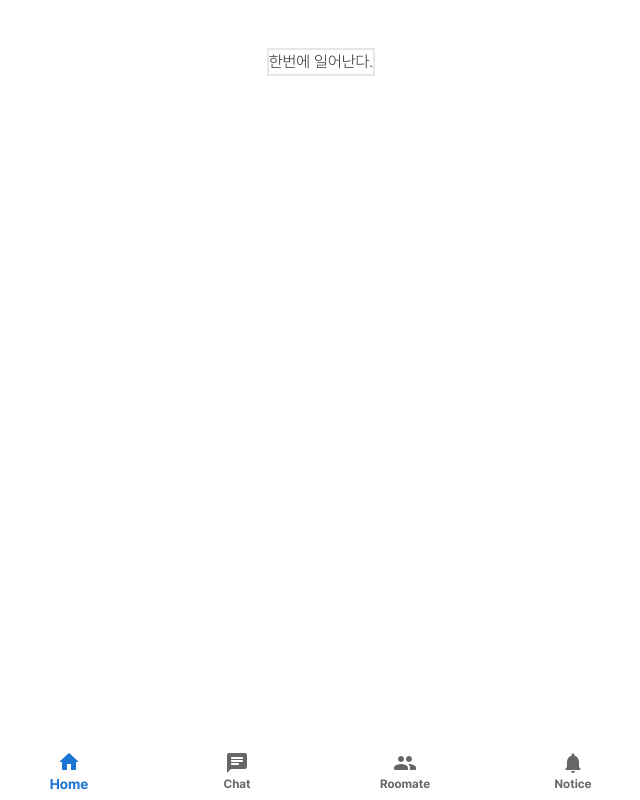
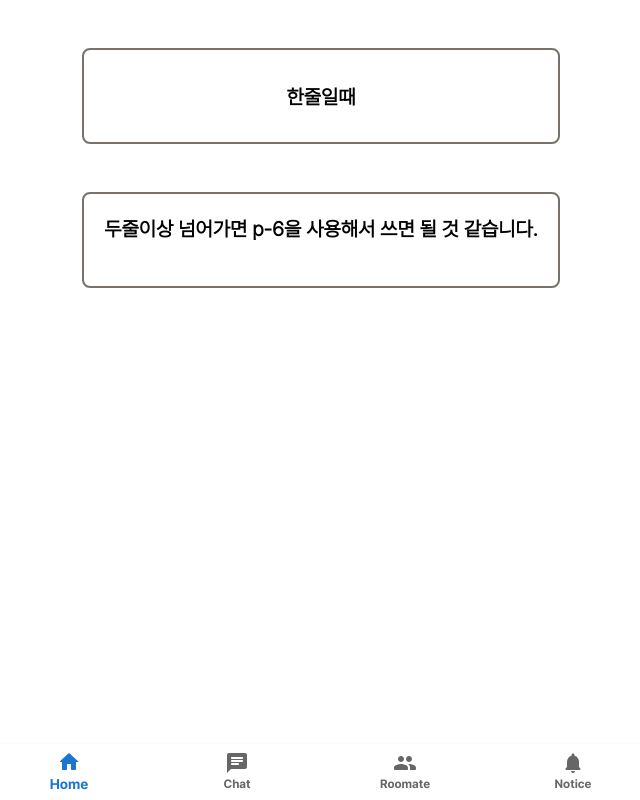
Before and after one commit to causyj/Roomate-FE, a React (Create React App) app: page /forpractice in a window 1280 px wide. Shown: the whole page, without its empty margins (319-959 px from the left). Built offline with nearby package versions, Linux system fonts and the light colour scheme.

Commit message:
Added AnswerCard.tsx:added testpage answer card

```diff
--- a/src/components/testpage/AnswerCard.tsx
+++ b/src/components/testpage/AnswerCard.tsx
@@ -1,5 +1,9 @@
 export function AnswerCard() {
     return (
-        <div className="border-2 border-color text-primary-bg">한번에 일어난다.</div>
+        <div>
+            <div className="w-full h-24 border-2 border-stone-500 border-color-black-800 rounded-lg text-primary-bgitems-center justify-center text-center p-8 text-['700'] text-xl font-bold">한줄일때</div>
+            <div className="mt-12"></div>
+            <div className="w-full h-24 border-2 border-stone-500 border-color-black-800 rounded-lg text-primary-bgitems-center justify-center text-center p-5 text-['700'] text-xl font-bold">두줄이상 넘어가면 p-6을 사용해서 쓰면 될 것 같습니다.</div>
+        </div>
     )
 }
```
